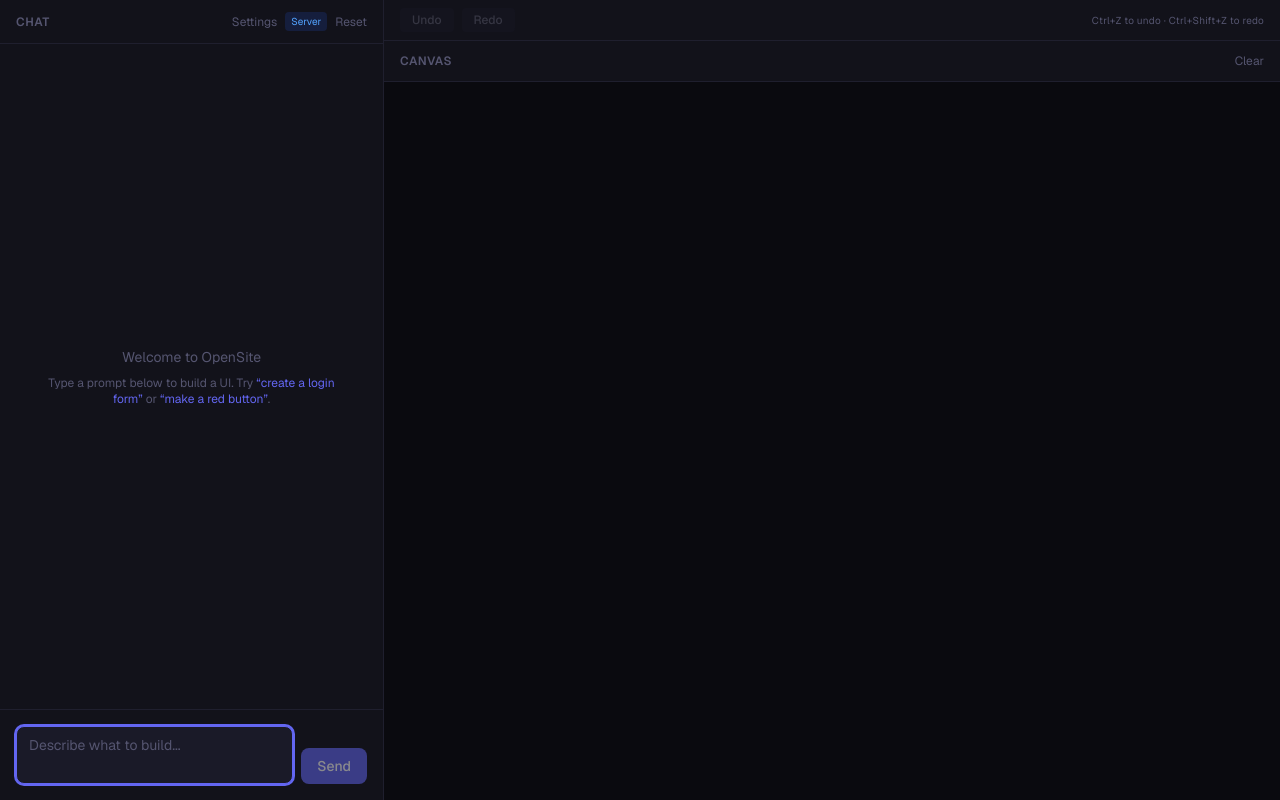
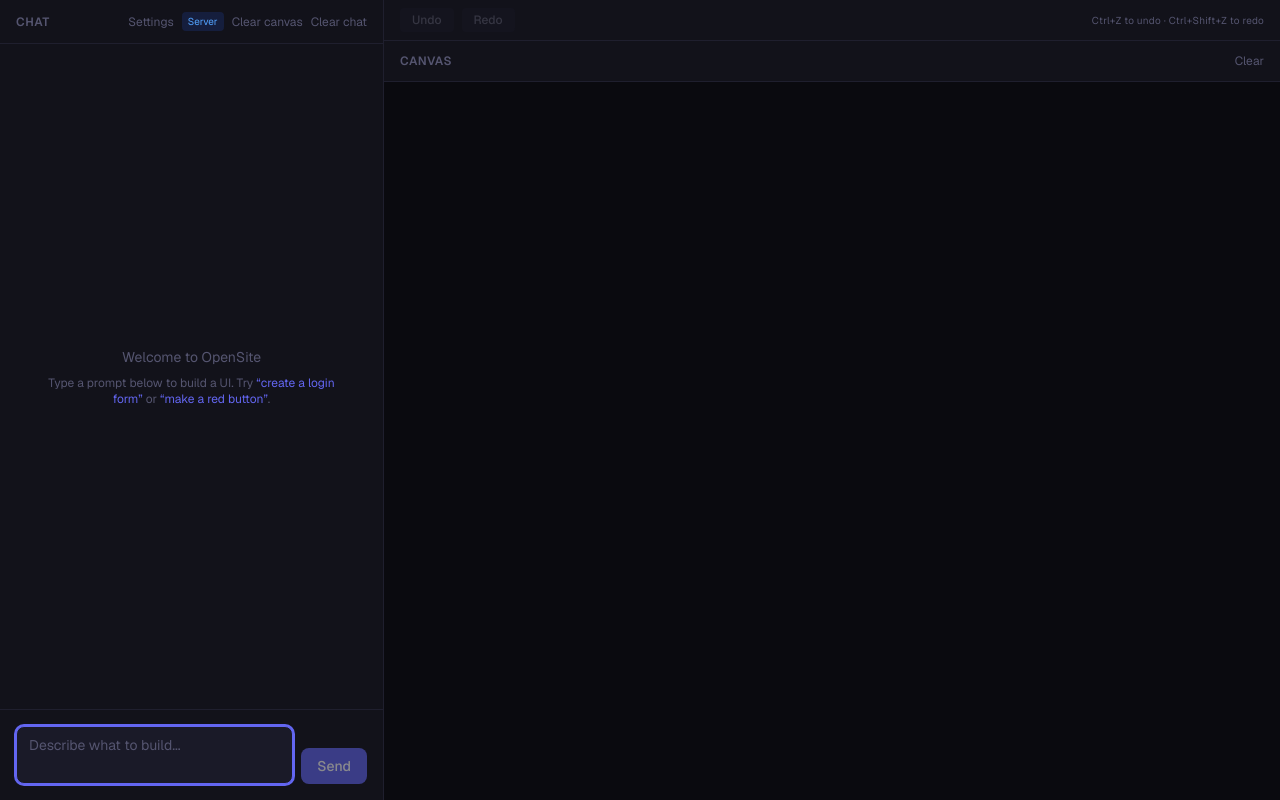
Before and after one commit to Thenewchicken55/opensite, a Next.js app: page / in a window 1280 px wide. Built offline with nearby package versions, Linux system fonts and the light colour scheme.

Commit message:
Split Reset into Clear chat and Clear canvas buttons

```diff
--- a/src/components/ChatPanel.tsx
+++ b/src/components/ChatPanel.tsx
@@ -96,6 +96,9 @@
   const handleReset = useCallback(() => {
     setMessages([]);
     localStorage.removeItem(HISTORY_KEY);
+  }, []);
+
+  const handleClearCanvas = useCallback(() => {
     const canvas = document.querySelector<HTMLElement>("#canvas");
     if (canvas) canvas.innerHTML = "";
   }, []);
@@ -139,10 +142,18 @@
             {backendLabel}
           </span>
           <button
+            onClick={handleClearCanvas}
+            className="text-xs text-text-muted hover:text-text-secondary transition-colors"
+            title="Clear canvas"
+          >
+            Clear canvas
+          </button>
+          <button
             onClick={handleReset}
             className="text-xs text-text-muted hover:text-text-secondary transition-colors"
+            title="Clear chat"
           >
-            Reset
+            Clear chat
           </button>
         </div>
       </div>
```
